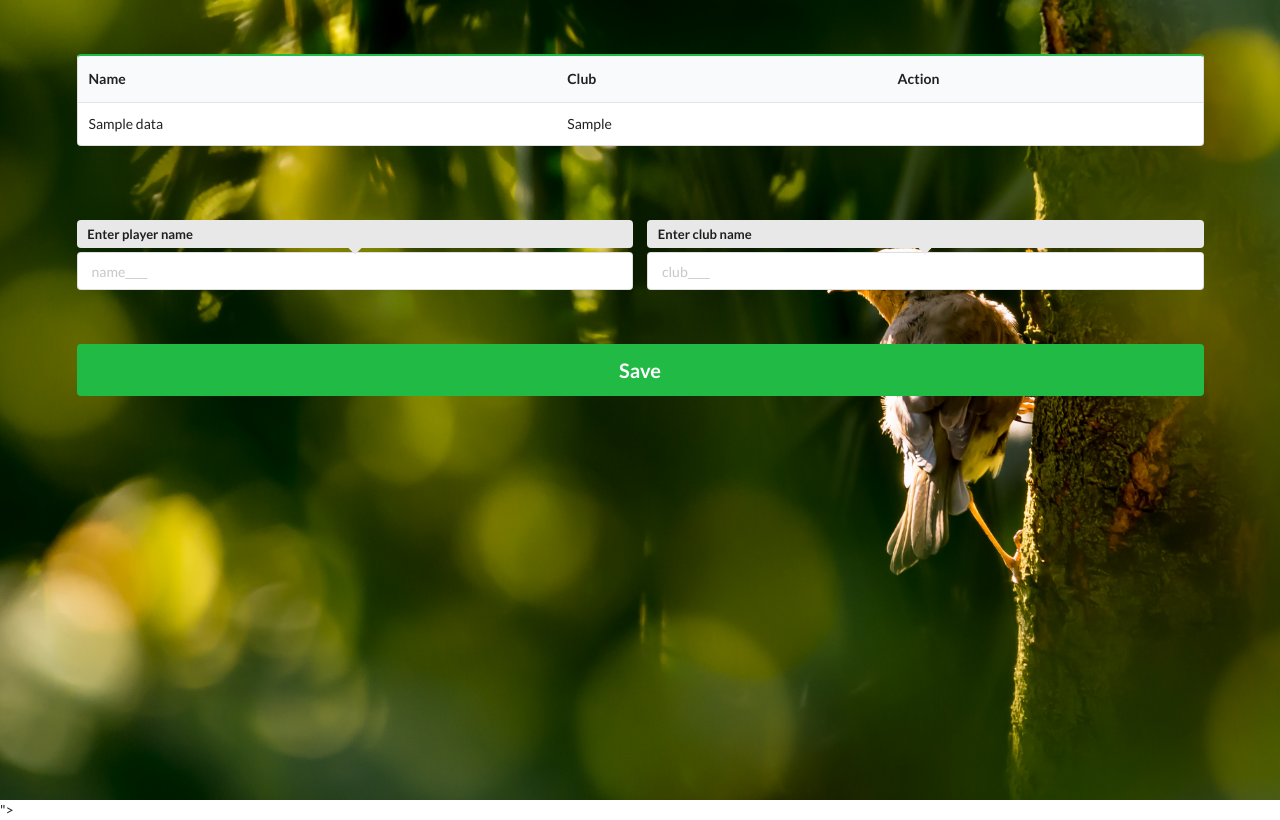
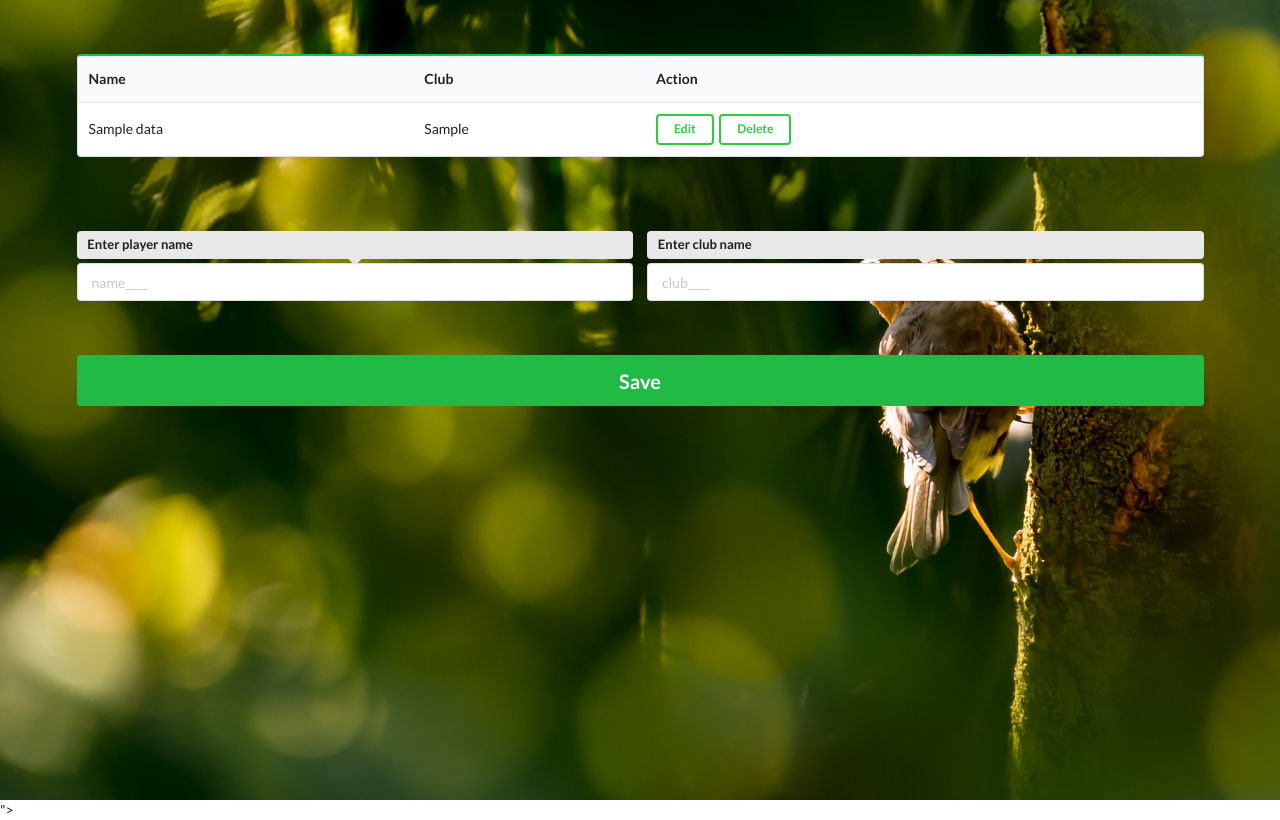
Before and after one commit to MdSamsuzzohaShayon/php-sql-uclteam-crud, a PHP site: page /index.php in a window 1280 px wide. Run offline with PHP 8.4, Linux system fonts and the light colour scheme; tables that the repository leaves empty or names only in its code hold one stand-in row (values such as "Sample post").

Commit message:
delete item

```diff
--- a/index.php
+++ b/index.php
@@ -55,7 +55,10 @@
                         <tr>
                             <td><?php echo $row['name']; ?></td>
                             <td><?php echo $row['club']; ?></td>
-                            <td></td>
+                            <td>
+                                <a href="index.php?edit=<?php echo $row['id']; ?>" class="ui inverted tiny green button">Edit</a>
+                                <a href="index.php?delete=<?php echo $row['id']; ?>" class="ui inverted tiny green button">Delete</a>
+                            </td>
                         </tr>
                     <?php endwhile; ?>
                 </tbody>
--- a/process.php
+++ b/process.php
@@ -10,6 +10,10 @@
 
     // MAKING QUERY
     $mysqli->query("INSERT INTO data(name , club) VALUES('$name', '$club')") or die($mysqli->error);
-} else {
-    # code...
 }
+
+
+if(isset($_GET['delete'])){
+    $id = $_GET['delete'];
+    $mysqli->query("DELETE FROM data WHERE id=$id") or die($mysqli->error());
+}
```
